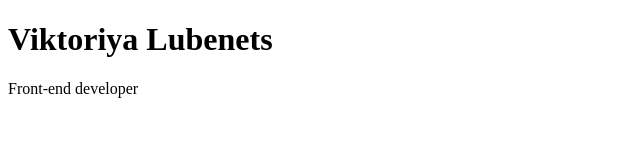
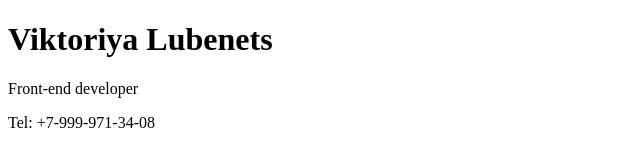
Before and after one commit to VikaLubenets/rsschool-cv, a plain HTML site: page index.html in a window 1280 px wide. Shown: the whole page, without its empty margins (0-640 px from the left). Drawn offline with Linux system fonts and the light colour scheme.

Commit message:
feat: add basic structure

```diff
--- a/index.html
+++ b/index.html
@@ -11,6 +11,7 @@
 <body>
     <h1> Viktoriya Lubenets</h1>
     <p>Front-end developer </p>
+    <p>Tel: +7-999-971-34-08</p>
 </body>
 
 </html>
```
